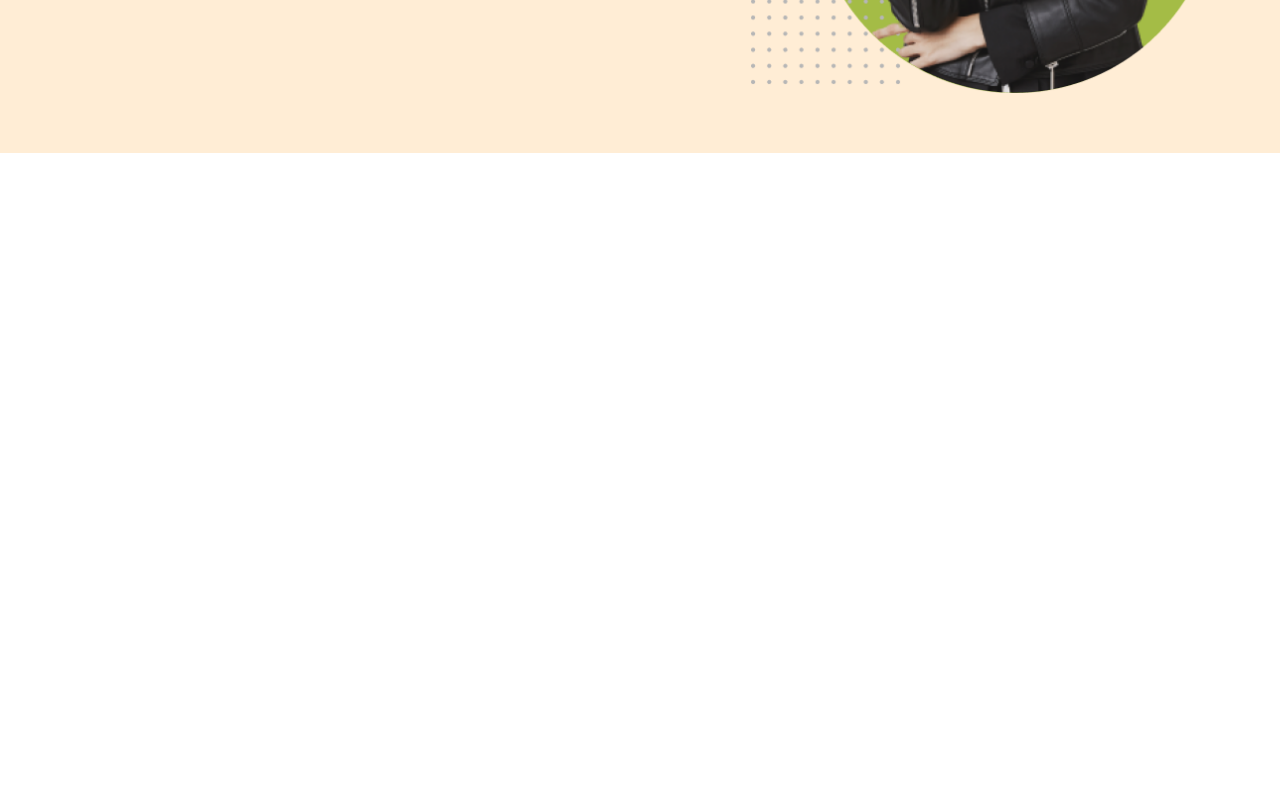
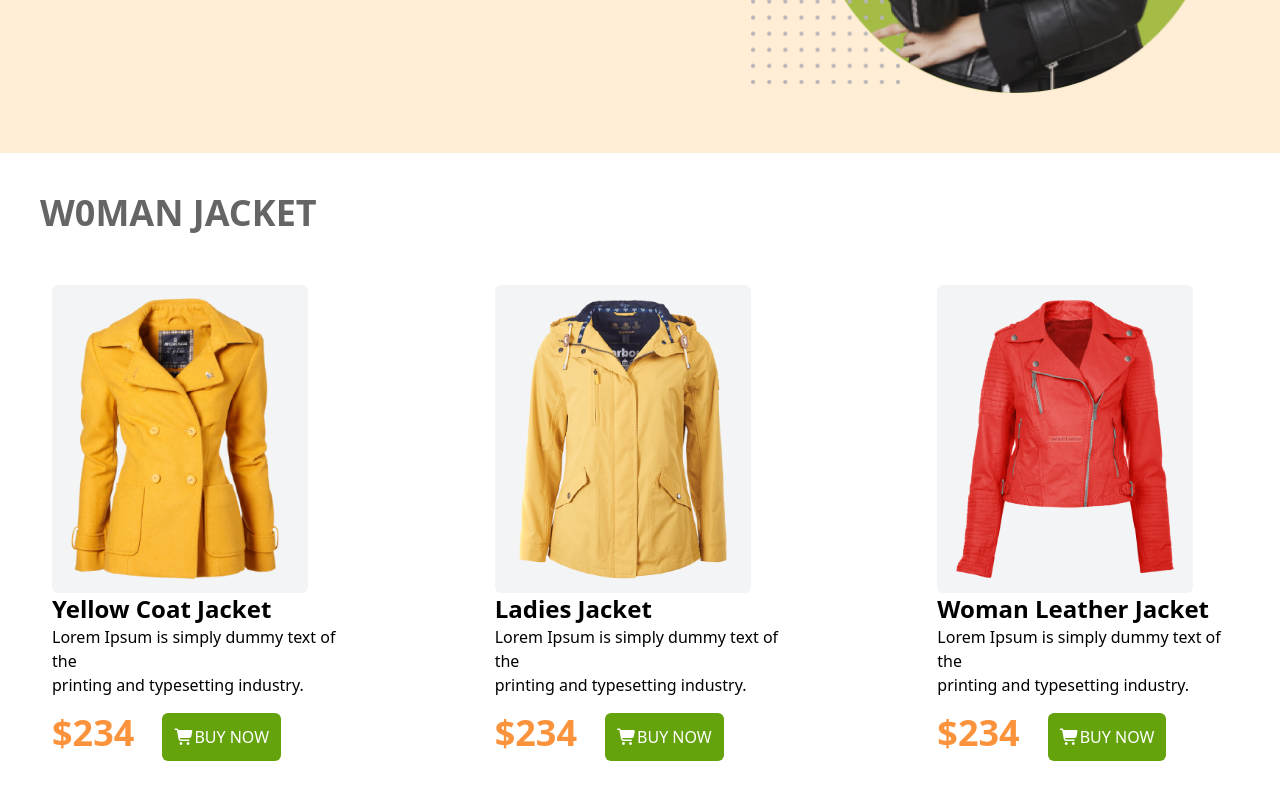
Before and after one commit to kaiyoum-hossain/pengiun-tailwind-website, a plain HTML site: page index.html in a window 1280 px wide. Shown: the part 526-1326 px from the top of the page. Before the commit the page ends 800 px from the top, so only its background shows below. Drawn offline with nearby package versions, Linux system fonts and the light colour scheme.

Commit message:
Woman jacket

```diff
--- a/index.html
+++ b/index.html
@@ -37,5 +37,49 @@ and typesetting industry.</p>
         </div>
     </section>
  </header>
+
+ <main>
+    <section class="">
+
+            <h1 class="font-bold text-4xl opacity-60 m-10">W0MAN JACKET</h1>
+        <div class="m-10 flex gap-32">
+            <!-- 1 num ---------------- -->
+                <div class=" py-3 px-3 rounded-md">
+                    <img src="images/jacket-1.png" alt="" class="w-64 bg-gray-100 py-3 px-3 rounded-md">
+                    <h3 class="font-bold text-2xl">Yellow Coat Jacket </h3>
+                    <p class="font-medium">Lorem Ipsum is simply dummy text of the <br>
+printing and typesetting industry.</p>
+                     <div class="flex space-x-7">
+                           <h2 class="font-bold text-4xl mt-4 text-orange-400">$234</h2>
+                        <button class="bg-lime-600 text-white py-3 px-3 rounded-md mt-4"><i class="fa-solid fa-cart-shopping"></i>BUY NOW</button>
+                     </div>
+                </div>
+
+                  <!-- 2 num ---------------- -->
+                <div class=" py-3 px-3 rounded-md">
+                    <img src="images/jacket-2.png" alt="" class="w-64 bg-gray-100 py-3 px-3 rounded-md">
+                    <h3 class="font-bold text-2xl">Ladies Jacket </h3>
+                    <p class="font-medium">Lorem Ipsum is simply dummy text of the <br>
+printing and typesetting industry.</p>
+                     <div class="flex space-x-7">
+                           <h2 class="font-bold text-4xl mt-4 text-orange-400">$234</h2>
+                        <button class="bg-lime-600 text-white py-3 px-3 rounded-md mt-4"><i class="fa-solid fa-cart-shopping"></i>BUY NOW</button>
+                     </div>
+                </div>
+
+                  <!-- 3 num ---------------- -->
+                <div class=" py-3 px-3 rounded-md">
+                    <img src="images/jacket-3.png" alt="" class="w-64 bg-gray-100 py-3 px-3 rounded-md">
+                    <h3 class="font-bold text-2xl">Woman Leather Jacket  </h3>
+                    <p class="font-medium">Lorem Ipsum is simply dummy text of the <br>
+printing and typesetting industry.</p>
+                     <div class="flex space-x-7">
+                           <h2 class="font-bold text-4xl mt-4 text-orange-400">$234</h2>
+                        <button class="bg-lime-600 text-white py-3 px-3 rounded-md mt-4"><i class="fa-solid fa-cart-shopping"></i>BUY NOW</button>
+                     </div>
+                </div>
+        </div>
+    </section>
+ </main>
 </body>
 </html>
```
